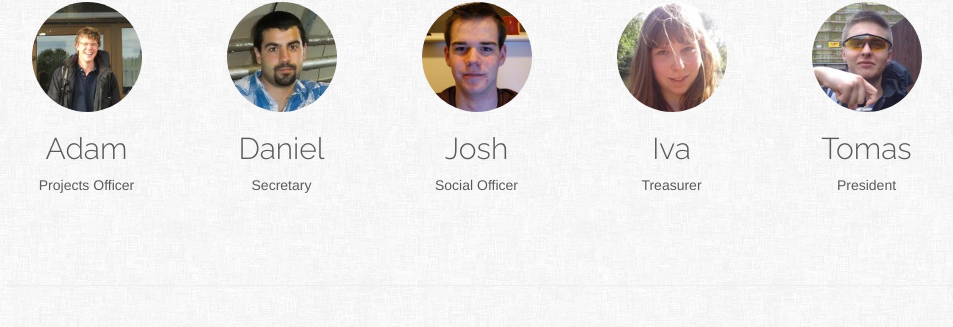
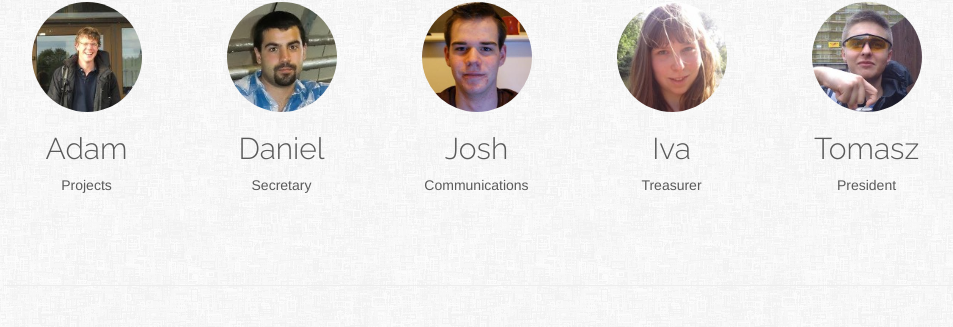
Before and after one commit to tsvetanYordanov/GUTS_site, a Flask app: page /contacts in a window 1280 px wide. Shown: the part 671-998 px from the top of the page, without its empty margins (66-1019 px from the left). Run offline with Flask 2, Linux system fonts and the light colour scheme; parts of the project's set-up code (start-up, migrations or seed data) failed here and were passed over; some libraries are stand-ins or nearby versions.

Commit message:
changed positions names

```diff
--- a/guts_website/templates/contacts.html
+++ b/guts_website/templates/contacts.html
@@ -33,7 +33,7 @@
     <div class="col-md-2">
       <img class="img-circle" src="static/img/faces/Adam.jpg" alt="Name" style="margin-left: auto; margin-right:auto; display: block; width:110px;">
       <h2 style="font-family: 'Raleway', sans-serif; text-align: center;">Adam</h2>
-      <p style="text-align: center;">Projects Officer</p>
+      <p style="text-align: center;">Projects</p>
     </div>
     <div class="col-md-2">
       <img class="img-circle" src="static/img/faces/Daniel.jpg"  alt="Name" style="margin-left: auto; margin-right:auto; display: block; width:110px;">
@@ -43,7 +43,7 @@
     <div class="col-md-2">
       <img class="img-circle" src="static/img/faces/Josh.jpg" alt="Name" style="margin-left: auto; margin-right:auto; display: block; width:110px;">
       <h2 style="font-family: 'Raleway', sans-serif; text-align: center;">Josh</h2>
-      <p style="text-align: center;">Social Officer</p>
+      <p style="text-align: center;">Communications</p>
     </div>
     <div class="col-md-2">
       <img class="img-circle" src="static/img/faces/Iva.jpg" alt="Name" style="margin-left: auto; margin-right:auto; display: block; width:110px;">
@@ -52,7 +52,7 @@
     </div>
     <div class="col-md-2">
       <img class="img-circle" src="static/img/faces/Tomas.jpg" alt="Name" style="margin-left: auto; margin-right:auto; display: block; width:110px;">
-      <h2 style="font-family: 'Raleway', sans-serif; text-align: center;">Tomas</h2>
+      <h2 style="font-family: 'Raleway', sans-serif; text-align: center;">Tomasz</h2>
       <p style="text-align: center;">President</p>
     </div>
 
```
Also changed, not shown: guts_website/templates/hackathon.html (+7 -3 lines), guts_website/static/img/hackathon/skyscanner.png.
